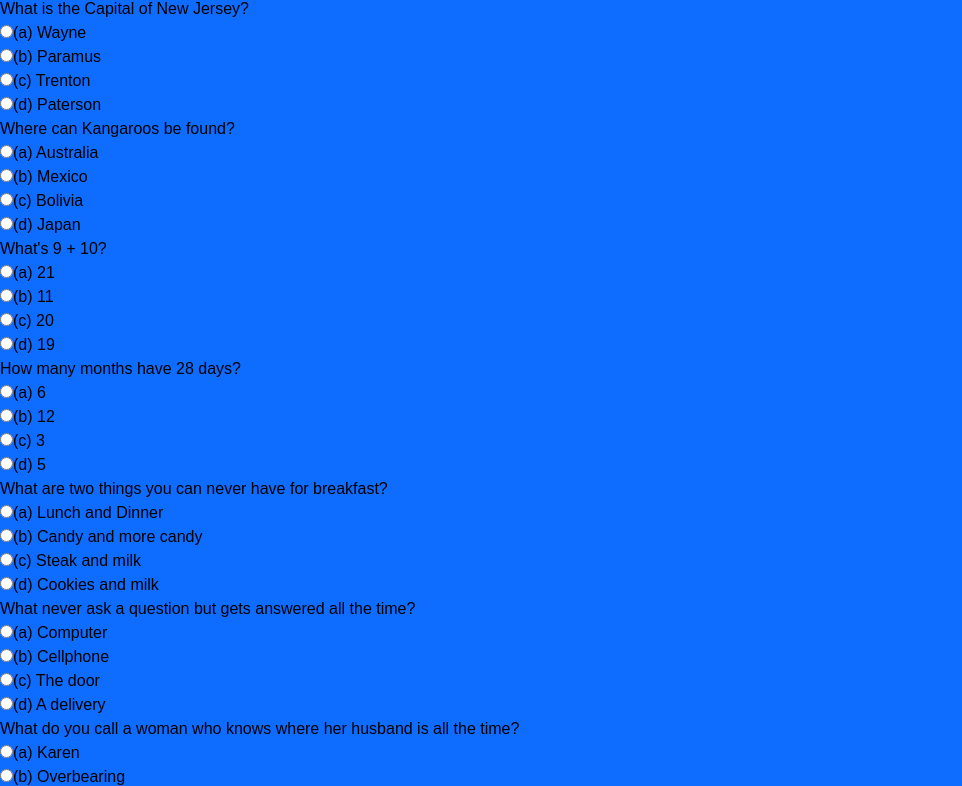
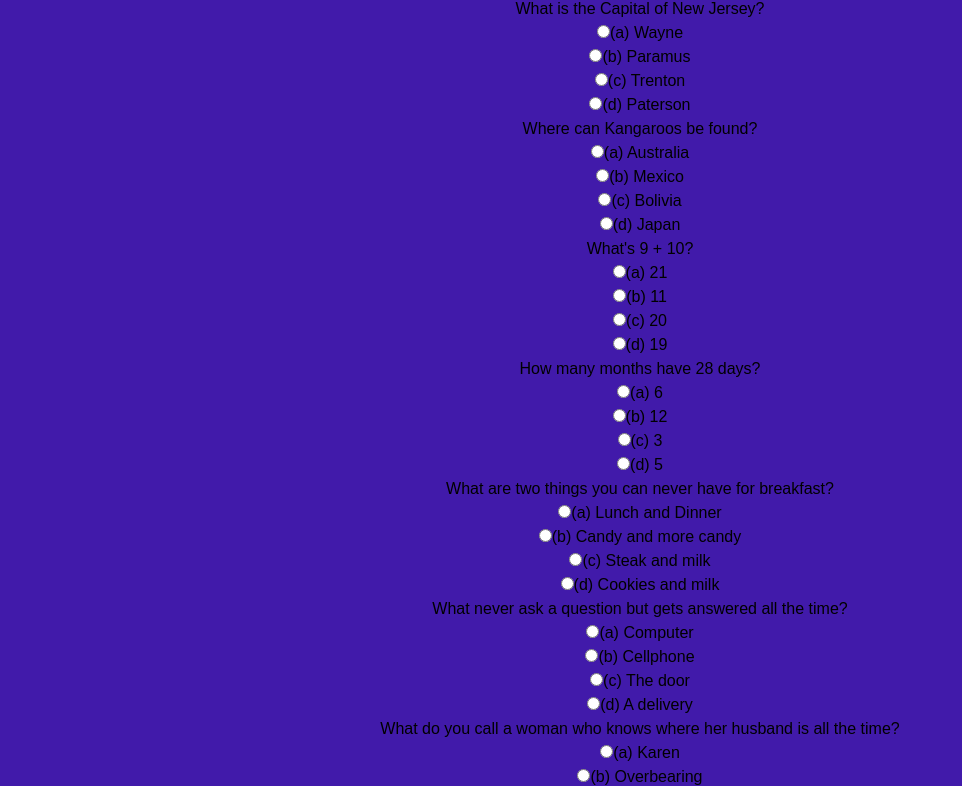
Before and after one commit to Chernandez2022/gameproject1, a website: page index.html in a window 1280 px wide. Shown: the part 51-837 px from the top of the page, without its empty margins (0-962 px from the left). Drawn offline with Linux system fonts and the light colour scheme.

Commit message:
initiated typescript and sass setup

```diff
--- a/index.html
+++ b/index.html
@@ -119,6 +119,6 @@
       />
       <p id="result"></p>
     </form>
-    <script src="/script.js"></script>
+    <script src="src/script.js"></script>
   </body>
 </html>
--- a/package.json
+++ b/package.json
@@ -1,5 +1,6 @@
 {
   "dependencies": {
-    "sass": "^1.57.0"
+    "sass": "^1.57.0",
+    "typescript": "^4.9.4"
   }
 }
--- a/scss/style.scss
+++ b/scss/style.scss
@@ -1,5 +1,5 @@
 // scss variables!
-$primary-color: #0e6cff;
+$primary-color: #411aaa;
 $secondary-color: #ff8700;
 $fonts: Arial, Helvetica, Serif;
 
@@ -16,3 +16,10 @@ body {
   font-family: $fonts;
   line-height: 1.5;
 }
+
+.quiz {
+  p {
+    font-size: medium;
+    text-align: center;
+  }
+}
```
Also changed, not shown: tsconfig.json (added, +103 -0 lines), css/style.css, src/script.js (renamed from script.js), 2 other files.
